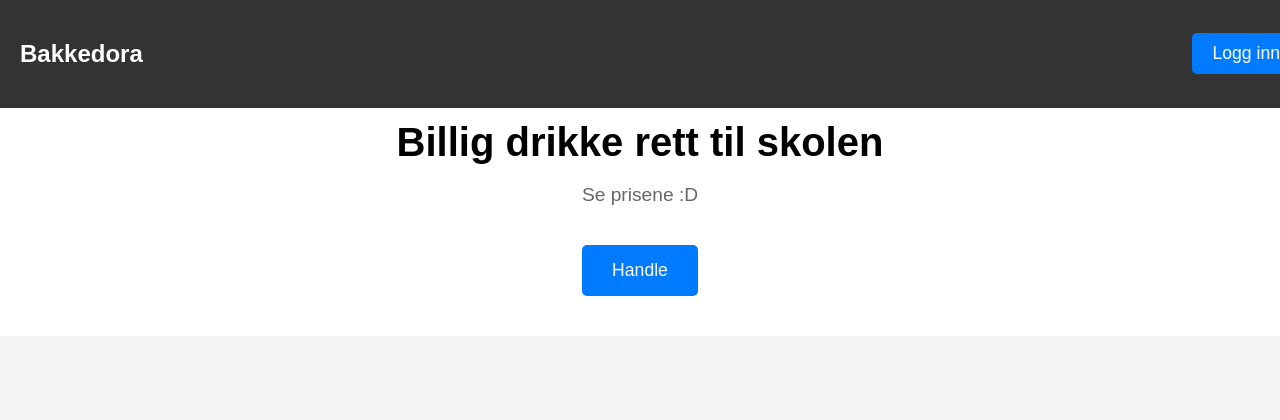
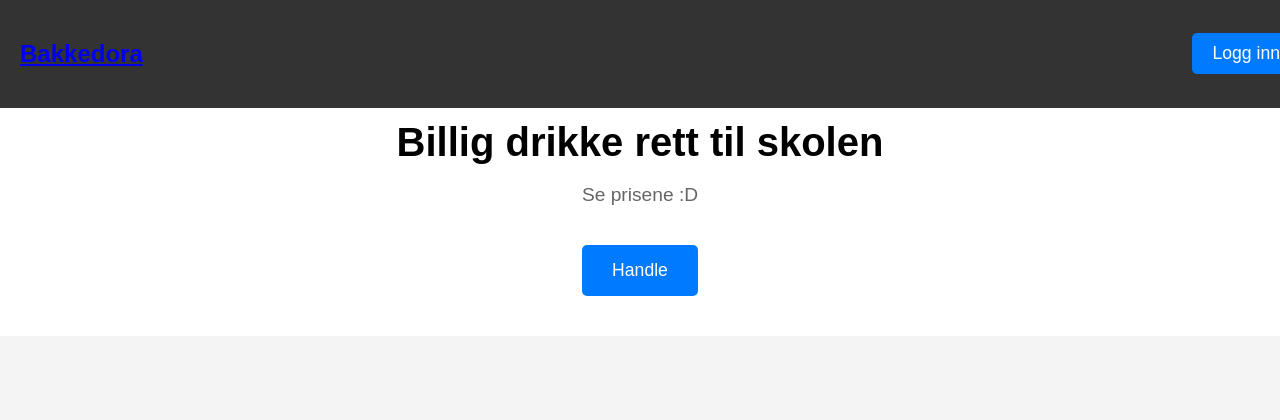
Before and after one commit to SanderCBraathen/arsoppgave, a Flask app: page / in a window 1280 px wide. Shown: the top 420 px of the page. Run offline with Flask 3, Linux system fonts and the light colour scheme.

Commit message:
made the title clickable

```diff
--- a/templates/index.html
+++ b/templates/index.html
@@ -1,6 +1,6 @@
 <body>
     <header>
-        <h2>Bakkedora</h2>
+        <a href="{{ url_for('home') }}" class="title-link"><h2>Bakkedora</h2></a>
         {% if first_name %}
             <span class="user-name">{{ first_name }}</span>
             <a href="{{ url_for('logout') }}" class="cta-button login-button">Logg ut</a>
```
